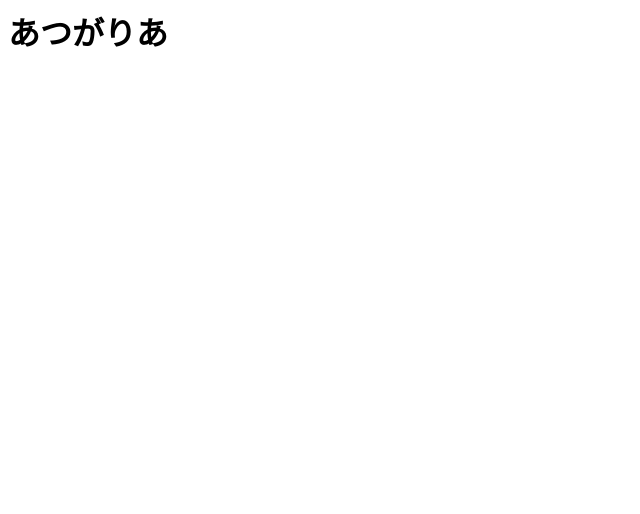
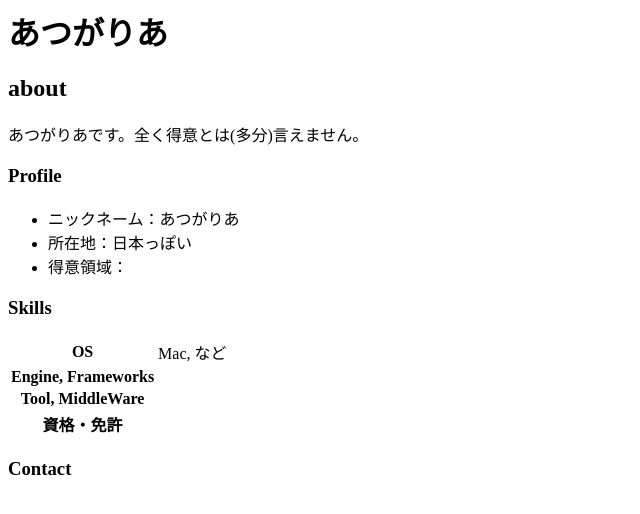
Before and after one commit to atugaria-27/atugaria-27.github.io, a plain HTML site: page index.html in a window 1280 px wide. Shown: the whole page, without its empty margins (0-640 px from the left). Drawn offline with Linux system fonts and the light colour scheme.

Commit message:
ポートフォリオに必要な情報を追加

```diff
--- a/index.html
+++ b/index.html
@@ -8,4 +8,38 @@
   <body>
     <h1>あつがりあ</h1>
   </body>
+
+  <h2>about</h2>
+
+  <p>
+    あつがりあです。全く得意とは(多分)言えません。
+  </p>
+
+  <h3>Profile</h3>
+  <ul>
+    <li>ニックネーム：あつがりあ</li>
+    <li>所在地：日本っぽい</li>
+    <li>得意領域：</li>
+  </ul>
+
+  <h3>Skills</h3>
+  <table>
+    <tr>
+      <th>OS</th>
+      <td>Mac, など</td>
+    </tr>
+    <tr>
+      <th>Engine, Frameworks</th>
+      <td></td>
+    </tr>
+    <tr>
+      <th>Tool, MiddleWare</th>
+    </tr>
+    <tr>
+      <th>資格・免許</th>
+    </tr>
+  </table>
+
+  <h3>Contact</h3>
+
 </html>
```
